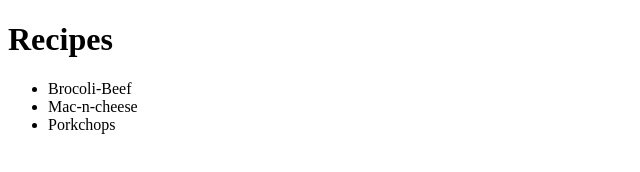
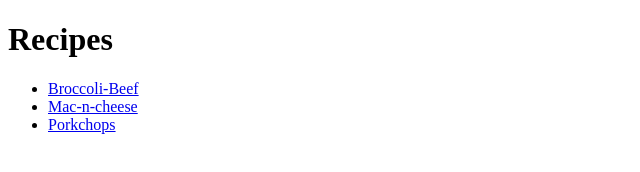
Before and after one commit to Arranu/Proj1-Recipes, a plain HTML site: page index.html in a window 1280 px wide. Shown: the whole page, without its empty margins (0-640 px from the left). Drawn offline with Linux system fonts and the light colour scheme.

Commit message:
fixed link syntax errors and spelling

```diff
--- a/index.html
+++ b/index.html
@@ -8,9 +8,9 @@
 <body>
     <h1>Recipes</h1>
     <ul> <!--unordered list i.e. bullet points-->
-        <li><a href="recipes/brocoli-beef.html"></a>Brocoli-Beef</li>
-        <li><a href="recipes/mac-n-cheese.html"></a>Mac-n-cheese</li>
-        <li><a href="recipes/pork-chops.html"></a>Porkchops</li>
+        <li><a href="recipes/broccoli-beef.html">Broccoli-Beef</a></li><!--relative links to child webpages-->
+        <li><a href="recipes/mac-n-cheese.html">Mac-n-cheese</a></li>
+        <li><a href="recipes/pork-chops.html">Porkchops</a></li>
     </ul>
 </body>
 </html>
```
